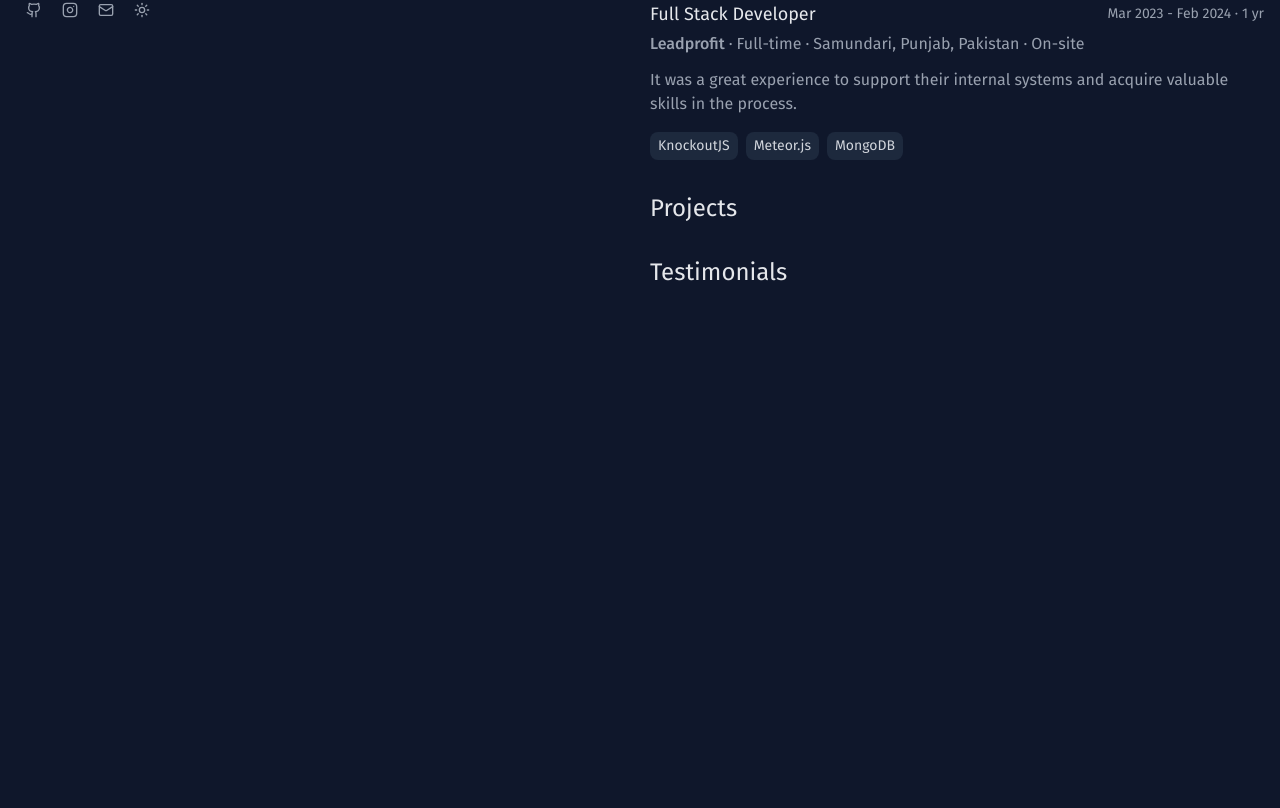
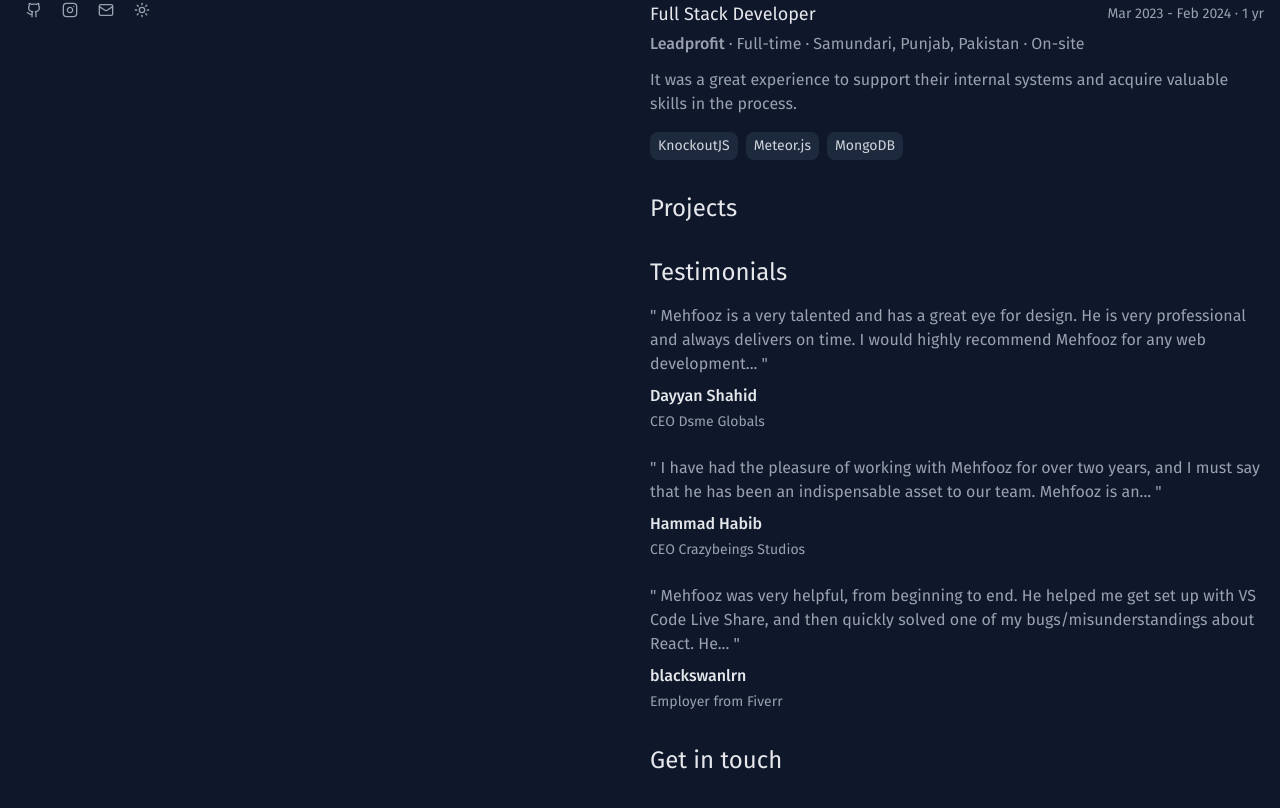
Before and after one commit to MehfoozurRehman/portfolio, a Next.js app: page / in a window 1280 px wide. Shown: the part 692-1500 px from the top of the page. Before the commit the page ends 1060 px from the top, so only its background shows below. Built offline with nearby package versions, Linux system fonts and the light colour scheme.

Commit message:
Update page.tsx

```diff
--- a/app/page.tsx
+++ b/app/page.tsx
@@ -229,6 +229,58 @@ export default async function Page() {
             </div>
             <div className="prose prose-invert max-w-none flex flex-col gap-4">
               <h2 className="text-2xl text-gray-200">Testimonials</h2>
+              <div className="flex flex-col gap-6">
+                <div>
+                  <p className="text-gray-400 mb-2">
+                    &quot; Mehfooz is a very talented and has a great eye for
+                    design. He is very professional and always delivers on time.
+                    I would highly recommend Mehfooz for any web development...
+                    &quot;
+                  </p>
+                  <div className="flex flex-col gap-1">
+                    <span className="text-gray-200 font-medium">
+                      Dayyan Shahid
+                    </span>
+                    <span className="text-gray-400 text-sm">
+                      CEO Dsme Globals
+                    </span>
+                  </div>
+                </div>
+                <div>
+                  <p className="text-gray-400 mb-2">
+                    &quot; I have had the pleasure of working with Mehfooz for
+                    over two years, and I must say that he has been an
+                    indispensable asset to our team. Mehfooz is an... &quot;
+                  </p>
+                  <div className="flex flex-col gap-1">
+                    <span className="text-gray-200 font-medium">
+                      Hammad Habib
+                    </span>
+                    <span className="text-gray-400 text-sm">
+                      CEO Crazybeings Studios
+                    </span>
+                  </div>
+                </div>
+                <div>
+                  <p className="text-gray-400 mb-2">
+                    &quot; Mehfooz was very helpful, from beginning to end. He
+                    helped me get set up with VS Code Live Share, and then
+                    quickly solved one of my bugs/misunderstandings about React.
+                    He... &quot;
+                  </p>
+                  <div className="flex flex-col gap-1">
+                    <span className="text-gray-200 font-medium">
+                      blackswanlrn
+                    </span>
+                    <span className="text-gray-400 text-sm">
+                      Employer from Fiverr
+                    </span>
+                  </div>
+                </div>
+              </div>
+            </div>
+            <div className="prose prose-invert max-w-none flex flex-col gap-4">
+              <h2 className="text-2xl text-gray-200">Get in touch</h2>
             </div>
           </div>
         </div>
```
